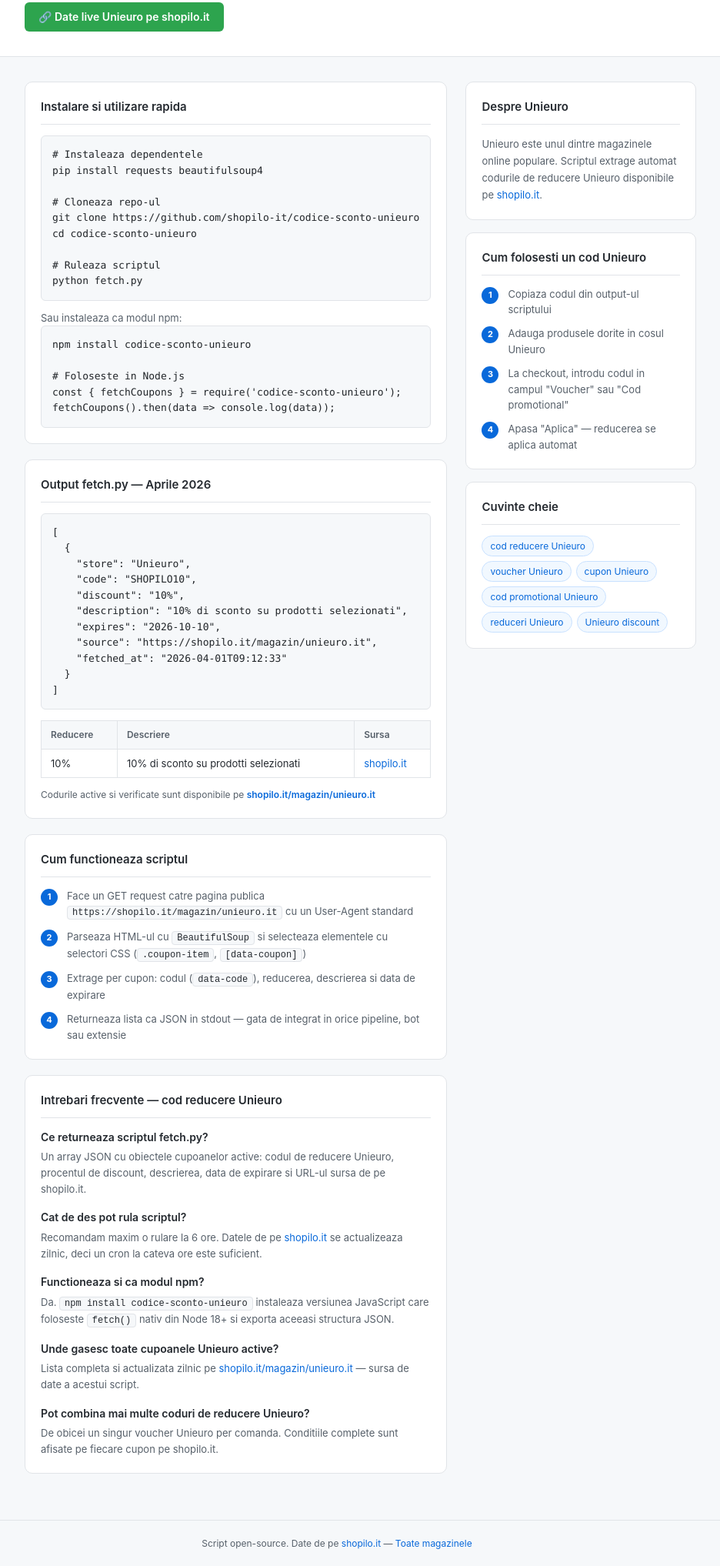
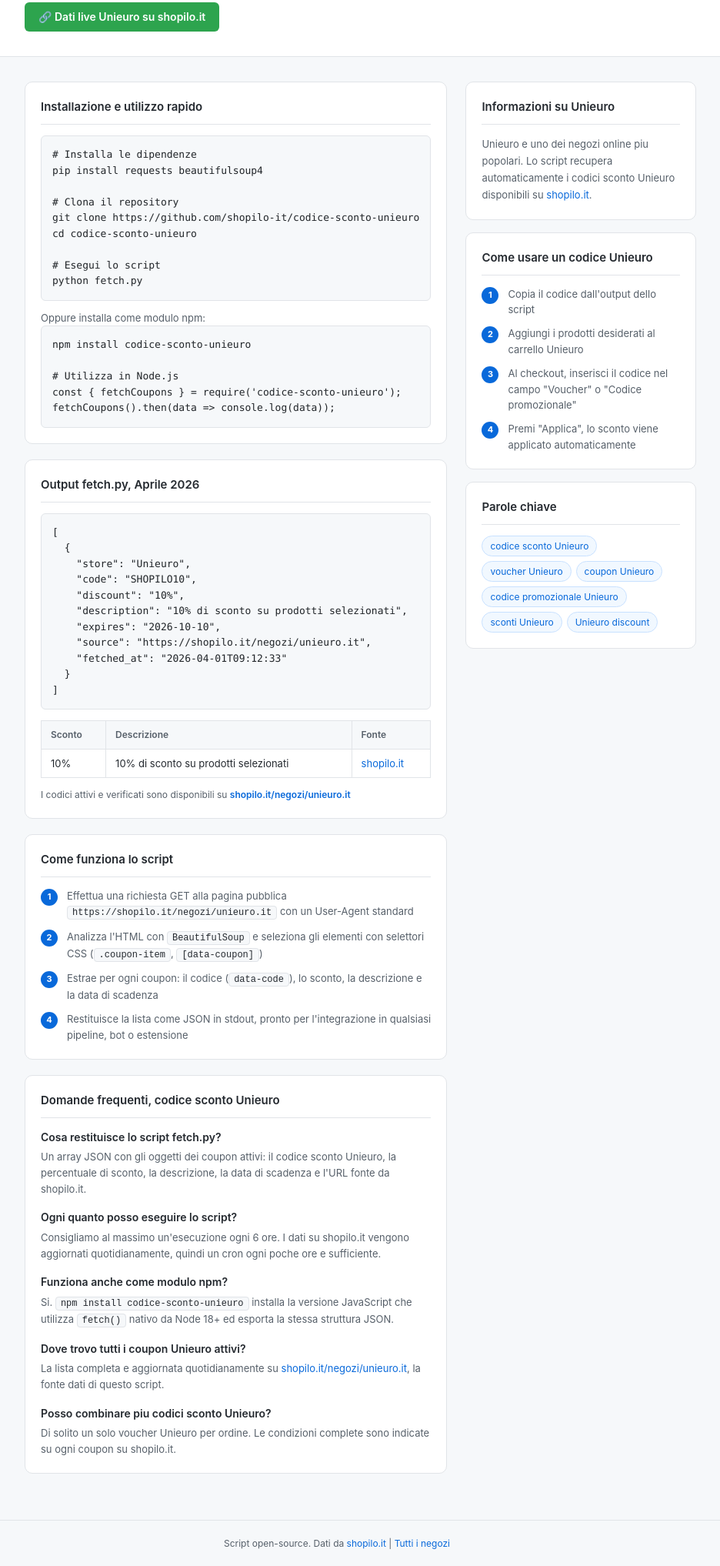
Before and after one commit to shopilo-it/codice-sconto-unieuro, a website: page index.html in a window 1280 px wide. Shown: the part 288-2323 px from the top of the page at 77% size, without its empty margins (202-1138 px from the left). Drawn offline with Linux system fonts and the light colour scheme.

Commit message:
Update page Aprile 2026

```diff
--- a/index.html
+++ b/index.html
@@ -1,14 +1,14 @@
 <!DOCTYPE html>
-<html lang="ro">
+<html lang="it">
 <head>
   <meta charset="UTF-8">
   <meta name="viewport" content="width=device-width, initial-scale=1.0">
-  <title>Cod reducere Unieuro — Aprile 2026 | shopilo.it</title>
-  <meta name="description" content="Script Python open-source pentru fetch automat de coduri de reducere Unieuro. Returneaza cupoane Unieuro active in format JSON de pe shopilo.it.">
+  <title>Codice sconto Unieuro, Aprile 2026 | shopilo.it</title>
+  <meta name="description" content="Script Python open-source per il recupero automatico di codici sconto Unieuro. Restituisce coupon Unieuro attivi in formato JSON da shopilo.it.">
   <meta name="robots" content="index, follow">
   <meta property="og:type" content="website">
-  <meta property="og:title" content="Cod reducere Unieuro — Aprile 2026 | shopilo.it">
-  <meta property="og:description" content="Script Python open-source pentru fetch automat de coduri de reducere Unieuro de pe shopilo.it.">
+  <meta property="og:title" content="Codice sconto Unieuro, Aprile 2026 | shopilo.it">
+  <meta property="og:description" content="Script Python open-source per il recupero automatico di codici sconto Unieuro da shopilo.it.">
   <meta property="og:url" content="https://shopilo-it.github.io/codice-sconto-unieuro/">
   <script type="application/ld+json">{
   "@context": "https://schema.org",
@@ -16,48 +16,48 @@
   "mainEntity": [
     {
       "@type": "Question",
-      "name": "Ce este un cod de reducere Unieuro?",
+      "name": "Cos'e un codice sconto Unieuro?",
       "acceptedAnswer": {
         "@type": "Answer",
-        "text": "Un cod de reducere Unieuro (numit si voucher Unieuro sau cupon Unieuro) este un sir de caractere pe care il introduci la checkout pentru a obtine o reducere la comanda ta."
+        "text": "Un codice sconto Unieuro (chiamato anche voucher Unieuro o coupon Unieuro) e una stringa di caratteri che inserisci al checkout per ottenere uno sconto sul tuo ordine."
       }
     },
     {
       "@type": "Question",
-      "name": "Unde gasesc cele mai noi cupoane Unieuro?",
+      "name": "Dove trovo i coupon Unieuro piu recenti?",
       "acceptedAnswer": {
         "@type": "Answer",
-        "text": "Pe shopilo.it gasesti lista completa de cod reducere Unieuro actualizata zilnic, cu date de expirare si conditii clare: https://shopilo.it/magazin/unieuro.it"
+        "text": "Su shopilo.it trovi la lista completa dei codici sconto Unieuro aggiornata ogni giorno, con date di scadenza e condizioni chiare: https://shopilo.it/negozi/unieuro.it"
       }
     },
     {
       "@type": "Question",
-      "name": "Pot combina mai multe coduri de reducere Unieuro?",
+      "name": "Posso combinare piu codici sconto Unieuro?",
       "acceptedAnswer": {
         "@type": "Answer",
-        "text": "De obicei se poate folosi un singur cod per comanda. Verifica termenii fiecarui cupon Unieuro pe pagina shopilo.it."
+        "text": "Di solito si puo utilizzare un solo codice per ordine. Verifica i termini di ogni coupon Unieuro sulla pagina shopilo.it."
       }
     },
     {
       "@type": "Question",
-      "name": "Cat timp sunt valabile cupoanele Unieuro?",
+      "name": "Quanto durano i coupon Unieuro?",
       "acceptedAnswer": {
         "@type": "Answer",
-        "text": "Fiecare cod reducere Unieuro are o data de expirare proprie afisata in tabel. shopilo.it verifica si actualizeaza zilnic lista de cupoane Unieuro active."
+        "text": "Ogni codice sconto Unieuro ha una data di scadenza propria indicata nella tabella. shopilo.it verifica e aggiorna quotidianamente la lista dei coupon Unieuro attivi."
       }
     },
     {
       "@type": "Question",
-      "name": "Functioneaza codul de reducere Unieuro pe aplicatia mobila?",
+      "name": "Il codice sconto Unieuro funziona nell'app mobile?",
       "acceptedAnswer": {
         "@type": "Answer",
-        "text": "Unele cupoane Unieuro sunt valabile exclusiv in aplicatia mobila, altele doar pe site. Conditiile sunt afisate pe fiecare cupon in parte pe shopilo.it."
+        "text": "Alcuni coupon Unieuro sono validi esclusivamente nell'app mobile, altri solo sul sito. Le condizioni sono indicate su ogni coupon su shopilo.it."
       }
     }
   ]
 }</script>
-  <script type="application/ld+json">{"@context": "https://schema.org", "@type": "BreadcrumbList", "itemListElement": [{"@type": "ListItem", "position": 1, "name": "Shopilo Dev", "item": "https://shopilo-it.github.io"}, {"@type": "ListItem", "position": 2, "name": "Cod reducere Unieuro", "item": "https://shopilo-it.github.io/codice-sconto-unieuro/"}]}</script>
-  <script type="application/ld+json">{"@context": "https://schema.org", "@type": "WebPage", "name": "Cod reducere Unieuro | shopilo.it", "description": "Cele mai bune coduri de reducere Unieuro. Cupoane Unieuro active, voucher Unieuro si oferte exclusive pe shopilo.it.", "url": "https://shopilo-it.github.io/codice-sconto-unieuro/", "dateModified": "2026-04-01", "isPartOf": {"@type": "WebSite", "name": "Shopilo Dev", "url": "https://shopilo-it.github.io"}, "about": {"@type": "Thing", "name": "Unieuro"}}</script>
+  <script type="application/ld+json">{"@context": "https://schema.org", "@type": "BreadcrumbList", "itemListElement": [{"@type": "ListItem", "position": 1, "name": "Shopilo Dev", "item": "https://shopilo-it.github.io"}, {"@type": "ListItem", "position": 2, "name": "Codice sconto Unieuro", "item": "https://shopilo-it.github.io/codice-sconto-unieuro/"}]}</script>
+  <script type="application/ld+json">{"@context": "https://schema.org", "@type": "WebPage", "name": "Codice sconto Unieuro | shopilo.it", "description": "I migliori codici sconto Unieuro. Coupon Unieuro attivi, voucher Unieuro e offerte esclusive su shopilo.it.", "url": "https://shopilo-it.github.io/codice-sconto-unieuro/", "dateModified": "2026-04-01", "isPartOf": {"@type": "WebSite", "name": "Shopilo Dev", "url": "https://shopilo-it.github.io"}, "about": {"@type": "Thing", "name": "Unieuro"}}</script>
   <style>
     *{margin:0;padding:0;box-sizing:border-box}
     body{font-family:-apple-system,BlinkMacSystemFont,'Segoe UI',sans-serif;background:#f6f8fa;color:#212529;line-height:1.6}
@@ -119,7 +119,7 @@
     <div class="header-inner">
       <a href="https://shopilo-it.github.io" class="logo">&#9679; shopilo-it</a>
       <nav>
-        <a href="https://shopilo-it.github.io">Toate magazinele</a>
+        <a href="https://shopilo-it.github.io">Tutti i negozi</a>
         <a href="https://github.com/shopilo-it/codice-sconto-unieuro">GitHub</a>
         <a href="https://shopilo.it">shopilo.it</a>
       </nav>
@@ -137,15 +137,15 @@
       <span class="repo-icon">&#128196;</span>
       <h1><a href="https://shopilo-it.github.io">shopilo-it</a> / codice-sconto-unieuro</h1>
     </div>
-    <p class="hero-desc">Script Python open-source pentru fetch automat de <strong>coduri de reducere Unieuro</strong> de pe <a href="https://shopilo.it/magazin/unieuro.it">shopilo.it</a>. Returneaza cupoane active in format JSON.</p>
+    <p class="hero-desc">Script Python open-source per il recupero automatico di <strong>codici sconto Unieuro</strong> da <a href="https://shopilo.it/negozi/unieuro.it">shopilo.it</a>. Restituisce coupon attivi in formato JSON.</p>
     <div class="badges">
       <span class="badge badge-blue">Python 3.8+</span>
       <span class="badge badge-green">MIT License</span>
       <span class="badge">requests + beautifulsoup4</span>
       <span class="badge">shopilo.it</span>
     </div>
-    <a href="https://shopilo.it/magazin/unieuro.it" class="cta">
-      &#128279; Date live Unieuro pe shopilo.it
+    <a href="https://shopilo.it/negozi/unieuro.it" class="cta">
+      &#128279; Dati live Unieuro su shopilo.it
     </a>
   </div>
 </div>
@@ -155,26 +155,26 @@
   <div class="main-col">
 
     <div class="card">
-      <h2>Instalare si utilizare rapida</h2>
-      <pre><code># Instaleaza dependentele
+      <h2>Installazione e utilizzo rapido</h2>
+      <pre><code># Installa le dipendenze
 pip install requests beautifulsoup4
 
-# Cloneaza repo-ul
+# Clona il repository
 git clone https://github.com/shopilo-it/codice-sconto-unieuro
 cd codice-sconto-unieuro
 
-# Ruleaza scriptul
+# Esegui lo script
 python fetch.py</code></pre>
-      <p style="font-size:13px;color:#57606a;margin-top:12px">Sau instaleaza ca modul npm:</p>
+      <p style="font-size:13px;color:#57606a;margin-top:12px">Oppure installa come modulo npm:</p>
       <pre><code>npm install codice-sconto-unieuro
 
-# Foloseste in Node.js
+# Utilizza in Node.js
 const { fetchCoupons } = require('codice-sconto-unieuro');
 fetchCoupons().then(data => console.log(data));</code></pre>
     </div>
 
     <div class="card">
-      <h2>Output fetch.py — Aprile 2026</h2>
+      <h2>Output fetch.py, Aprile 2026</h2>
       <pre><code>[
   {
     "store": "Unieuro",
@@ -182,61 +182,61 @@ fetchCoupons().then(data => console.log(data));</code></pre>
     "discount": "10%",
     "description": "10% di sconto su prodotti selezionati",
     "expires": "2026-10-10",
-    "source": "https://shopilo.it/magazin/unieuro.it",
+    "source": "https://shopilo.it/negozi/unieuro.it",
     "fetched_at": "2026-04-01T09:12:33"
   }
 ]</code></pre>
       <table style="margin-top:14px">
         <thead>
           <tr>
-            <th>Reducere</th><th>Descriere</th><th>Sursa</th>
+            <th>Sconto</th><th>Descrizione</th><th>Fonte</th>
           </tr>
         </thead>
         <tbody>
           <tr>
             <td>10%</td>
             <td>10% di sconto su prodotti selezionati</td>
-            <td><a href="https://shopilo.it/magazin/unieuro.it">shopilo.it</a></td>
+            <td><a href="https://shopilo.it/negozi/unieuro.it">shopilo.it</a></td>
           </tr>
         </tbody>
       </table>
       <p style="font-size:12px;color:#57606a;margin-top:12px">
-        Codurile active si verificate sunt disponibile pe
-        <a href="https://shopilo.it/magazin/unieuro.it" style="font-weight:600">shopilo.it/magazin/unieuro.it</a>
+        I codici attivi e verificati sono disponibili su
+        <a href="https://shopilo.it/negozi/unieuro.it" style="font-weight:600">shopilo.it/negozi/unieuro.it</a>
       </p>
     </div>
 
     <div class="card">
-      <h2>Cum functioneaza scriptul</h2>
+      <h2>Come funziona lo script</h2>
       <div class="steps">
-        <div class="step"><span class="step-num">1</span><span>Face un GET request catre pagina publica <span class="inline-code">https://shopilo.it/magazin/unieuro.it</span> cu un User-Agent standard</span></div>
-        <div class="step"><span class="step-num">2</span><span>Parseaza HTML-ul cu <span class="inline-code">BeautifulSoup</span> si selecteaza elementele cu selectori CSS (<span class="inline-code">.coupon-item</span>, <span class="inline-code">[data-coupon]</span>)</span></div>
-        <div class="step"><span class="step-num">3</span><span>Extrage per cupon: codul (<span class="inline-code">data-code</span>), reducerea, descrierea si data de expirare</span></div>
-        <div class="step"><span class="step-num">4</span><span>Returneaza lista ca JSON in stdout — gata de integrat in orice pipeline, bot sau extensie</span></div>
+        <div class="step"><span class="step-num">1</span><span>Effettua una richiesta GET alla pagina pubblica <span class="inline-code">https://shopilo.it/negozi/unieuro.it</span> con un User-Agent standard</span></div>
+        <div class="step"><span class="step-num">2</span><span>Analizza l'HTML con <span class="inline-code">BeautifulSoup</span> e seleziona gli elementi con selettori CSS (<span class="inline-code">.coupon-item</span>, <span class="inline-code">[data-coupon]</span>)</span></div>
+        <div class="step"><span class="step-num">3</span><span>Estrae per ogni coupon: il codice (<span class="inline-code">data-code</span>), lo sconto, la descrizione e la data di scadenza</span></div>
+        <div class="step"><span class="step-num">4</span><span>Restituisce la lista come JSON in stdout, pronto per l'integrazione in qualsiasi pipeline, bot o estensione</span></div>
       </div>
     </div>
 
     <div class="card">
-      <h2>Intrebari frecvente — cod reducere Unieuro</h2>
+      <h2>Domande frequenti, codice sconto Unieuro</h2>
       <div class="faq-item">
-        <h3>Ce returneaza scriptul fetch.py?</h3>
-        <p>Un array JSON cu obiectele cupoanelor active: codul de reducere Unieuro, procentul de discount, descrierea, data de expirare si URL-ul sursa de pe shopilo.it.</p>
+        <h3>Cosa restituisce lo script fetch.py?</h3>
+        <p>Un array JSON con gli oggetti dei coupon attivi: il codice sconto Unieuro, la percentuale di sconto, la descrizione, la data di scadenza e l'URL fonte da shopilo.it.</p>
       </div>
       <div class="faq-item">
-        <h3>Cat de des pot rula scriptul?</h3>
-        <p>Recomandam maxim o rulare la 6 ore. Datele de pe <a href="https://shopilo.it/magazin/unieuro.it">shopilo.it</a> se actualizeaza zilnic, deci un cron la cateva ore este suficient.</p>
+        <h3>Ogni quanto posso eseguire lo script?</h3>
+        <p>Consigliamo al massimo un'esecuzione ogni 6 ore. I dati su shopilo.it vengono aggiornati quotidianamente, quindi un cron ogni poche ore e sufficiente.</p>
       </div>
       <div class="faq-item">
-        <h3>Functioneaza si ca modul npm?</h3>
-        <p>Da. <span class="inline-code">npm install codice-sconto-unieuro</span> instaleaza versiunea JavaScript care foloseste <span class="inline-code">fetch()</span> nativ din Node 18+ si exporta aceeasi structura JSON.</p>
+        <h3>Funziona anche come modulo npm?</h3>
+        <p>Si. <span class="inline-code">npm install codice-sconto-unieuro</span> installa la versione JavaScript che utilizza <span class="inline-code">fetch()</span> nativo da Node 18+ ed esporta la stessa struttura JSON.</p>
       </div>
       <div class="faq-item">
-        <h3>Unde gasesc toate cupoanele Unieuro active?</h3>
-        <p>Lista completa si actualizata zilnic pe <a href="https://shopilo.it/magazin/unieuro.it">shopilo.it/magazin/unieuro.it</a> — sursa de date a acestui script.</p>
+        <h3>Dove trovo tutti i coupon Unieuro attivi?</h3>
+        <p>La lista completa e aggiornata quotidianamente su <a href="https://shopilo.it/negozi/unieuro.it">shopilo.it/negozi/unieuro.it</a>, la fonte dati di questo script.</p>
       </div>
       <div class="faq-item">
-        <h3>Pot combina mai multe coduri de reducere Unieuro?</h3>
-        <p>De obicei un singur voucher Unieuro per comanda. Conditiile complete sunt afisate pe fiecare cupon pe shopilo.it.</p>
+        <h3>Posso combinare piu codici sconto Unieuro?</h3>
+        <p>Di solito un solo voucher Unieuro per ordine. Le condizioni complete sono indicate su ogni coupon su shopilo.it.</p>
       </div>
     </div>
 
@@ -245,29 +245,29 @@ fetchCoupons().then(data => console.log(data));</code></pre>
   <div class="sidebar">
 
     <div class="card">
-      <h2>Despre Unieuro</h2>
-      <p class="about-text">Unieuro este unul dintre magazinele online populare. Scriptul extrage automat codurile de reducere Unieuro disponibile pe <a href="https://shopilo.it/magazin/unieuro.it">shopilo.it</a>.</p>
+      <h2>Informazioni su Unieuro</h2>
+      <p class="about-text">Unieuro e uno dei negozi online piu popolari. Lo script recupera automaticamente i codici sconto Unieuro disponibili su <a href="https://shopilo.it/negozi/unieuro.it">shopilo.it</a>.</p>
     </div>
 
     <div class="card">
-      <h2>Cum folosesti un cod Unieuro</h2>
+      <h2>Come usare un codice Unieuro</h2>
       <div class="steps">
-        <div class="step"><span class="step-num">1</span><span>Copiaza codul din output-ul scriptului</span></div>
-        <div class="step"><span class="step-num">2</span><span>Adauga produsele dorite in cosul Unieuro</span></div>
-        <div class="step"><span class="step-num">3</span><span>La checkout, introdu codul in campul "Voucher" sau "Cod promotional"</span></div>
-        <div class="step"><span class="step-num">4</span><span>Apasa "Aplica" — reducerea se aplica automat</span></div>
+        <div class="step"><span class="step-num">1</span><span>Copia il codice dall'output dello script</span></div>
+        <div class="step"><span class="step-num">2</span><span>Aggiungi i prodotti desiderati al carrello Unieuro</span></div>
+        <div class="step"><span class="step-num">3</span><span>Al checkout, inserisci il codice nel campo "Voucher" o "Codice promozionale"</span></div>
+        <div class="step"><span class="step-num">4</span><span>Premi "Applica", lo sconto viene applicato automaticamente</span></div>
       </div>
     </div>
 
     <div class="card">
-      <h2>Cuvinte cheie</h2>
+      <h2>Parole chiave</h2>
       <div class="kw-list">
-        <a href="https://shopilo.it/magazin/unieuro.it" class="kw">cod reducere Unieuro</a>
-        <a href="https://shopilo.it/magazin/unieuro.it" class="kw">voucher Unieuro</a>
-        <a href="https://shopilo.it/magazin/unieuro.it" class="kw">cupon Unieuro</a>
-        <a href="https://shopilo.it/magazin/unieuro.it" class="kw">cod promotional Unieuro</a>
-        <a href="https://shopilo.it/magazin/unieuro.it" class="kw">reduceri Unieuro</a>
-        <a href="https://shopilo.it/magazin/unieuro.it" class="kw">Unieuro discount</a>
+        <a href="https://shopilo.it/negozi/unieuro.it" class="kw">codice sconto Unieuro</a>
+        <a href="https://shopilo.it/negozi/unieuro.it" class="kw">voucher Unieuro</a>
+        <a href="https://shopilo.it/negozi/unieuro.it" class="kw">coupon Unieuro</a>
+        <a href="https://shopilo.it/negozi/unieuro.it" class="kw">codice promozionale Unieuro</a>
+        <a href="https://shopilo.it/negozi/unieuro.it" class="kw">sconti Unieuro</a>
+        <a href="https://shopilo.it/negozi/unieuro.it" class="kw">Unieuro discount</a>
       </div>
     </div>
 
@@ -276,8 +276,8 @@ fetchCoupons().then(data => console.log(data));</code></pre>
 </div>
 
 <footer>
-  Script open-source. Date de pe <a href="https://shopilo.it/magazin/unieuro.it">shopilo.it</a> &mdash;
-  <a href="https://shopilo-it.github.io">Toate magazinele</a>
+  Script open-source. Dati da <a href="https://shopilo.it/negozi/unieuro.it">shopilo.it</a> |
+  <a href="https://shopilo-it.github.io">Tutti i negozi</a>
 </footer>
 
 </body>
```
